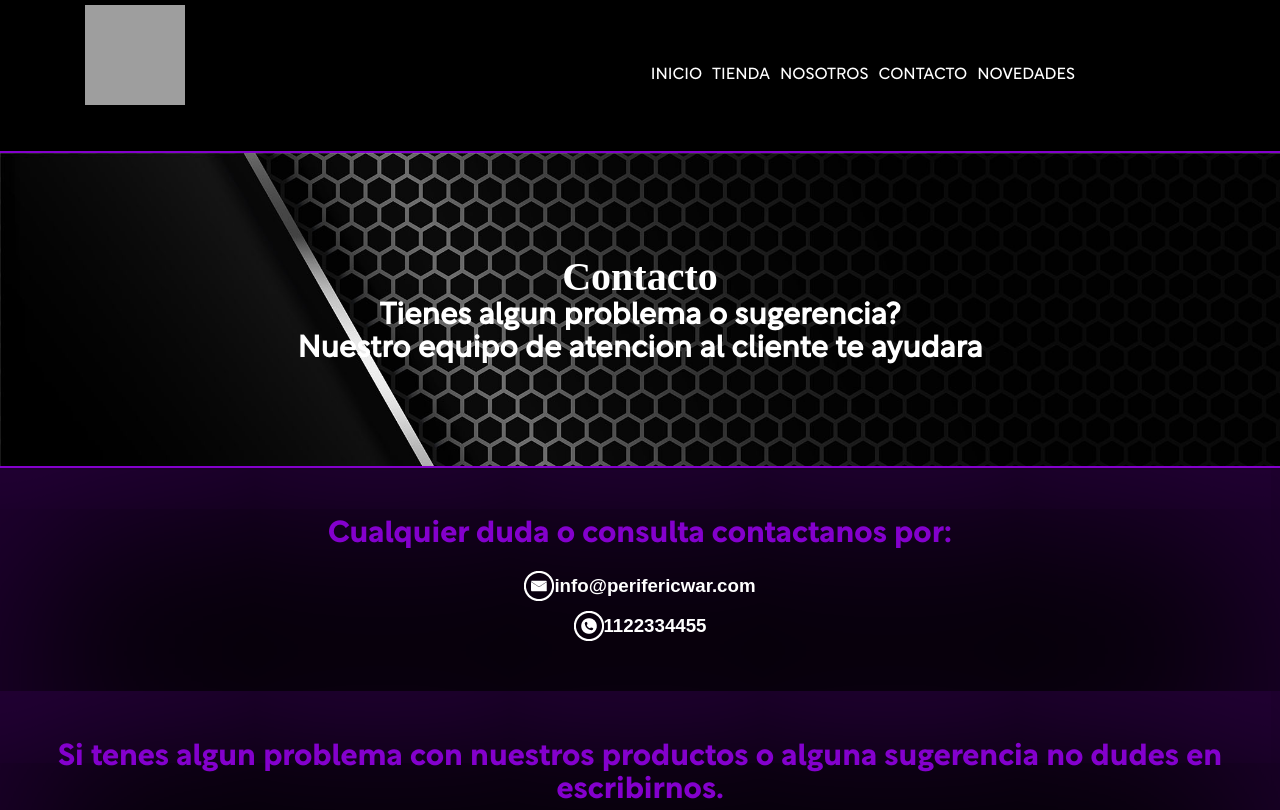
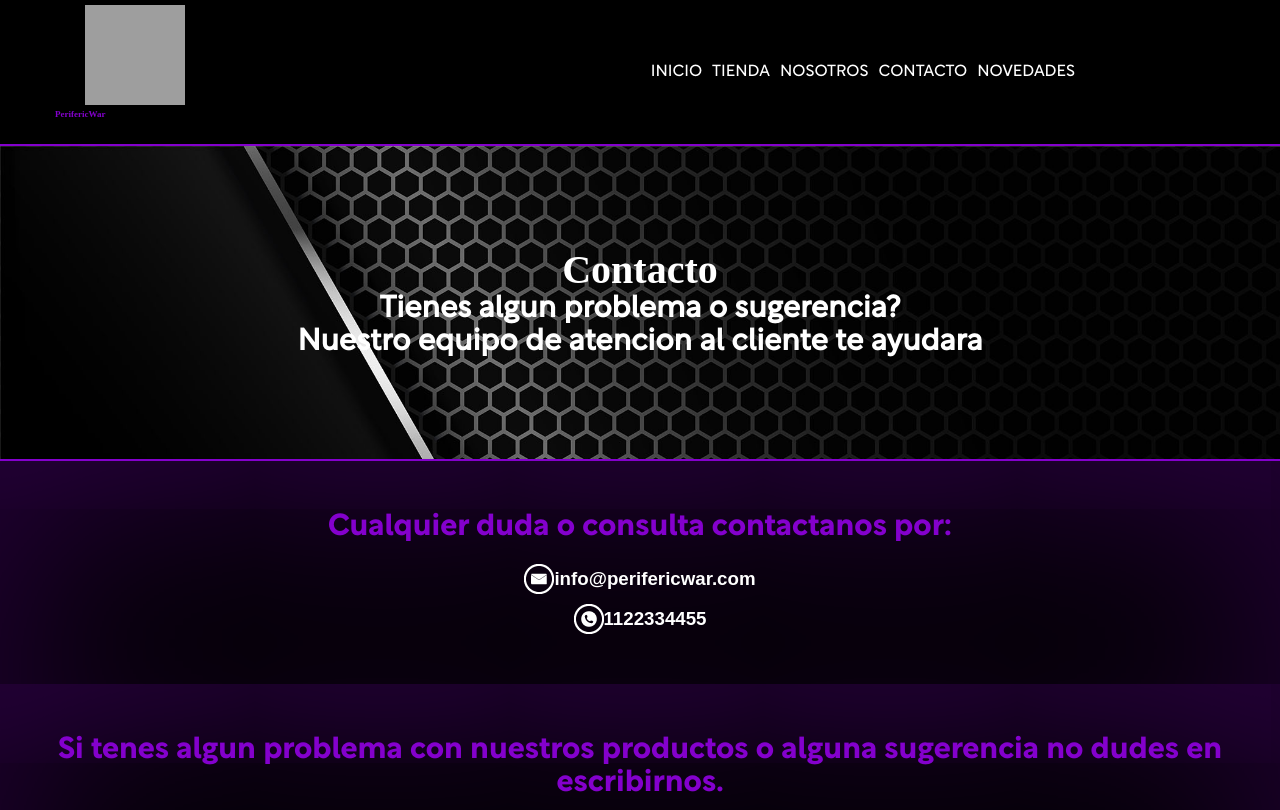
Before and after one commit to LautaroFlores09/PerifericWar, a website: page pages/contacto.html in a window 1280 px wide. Shown: the top 810 px of the page. Drawn offline with nearby package versions, Linux system fonts and the light colour scheme; grey boxes are pictures that could not be loaded; a web font is replaced by a local one.

Commit message:
arreglos

```diff
--- a/pages/contacto.html
+++ b/pages/contacto.html
@@ -15,7 +15,7 @@
             <div class="header__logo">
                 <!-- Logo + Menu-->
                     <a href="../index.html"><img class="header__logo-img" src="../assets/Logo.png" alt="Logo" width="100" height="100"/></a>
-                    <h1 class="titulos__tituloprincipal">OFERTAS IMPERDIBLES</h1>
+                    <h1 class="header__logo-nombre">PerifericWar</h1>
             </div>
             <nav class="menu">
                 <ul class="header__menu">
```
Also changed, not shown: pages/nosotros.html (+1 -1 lines).
